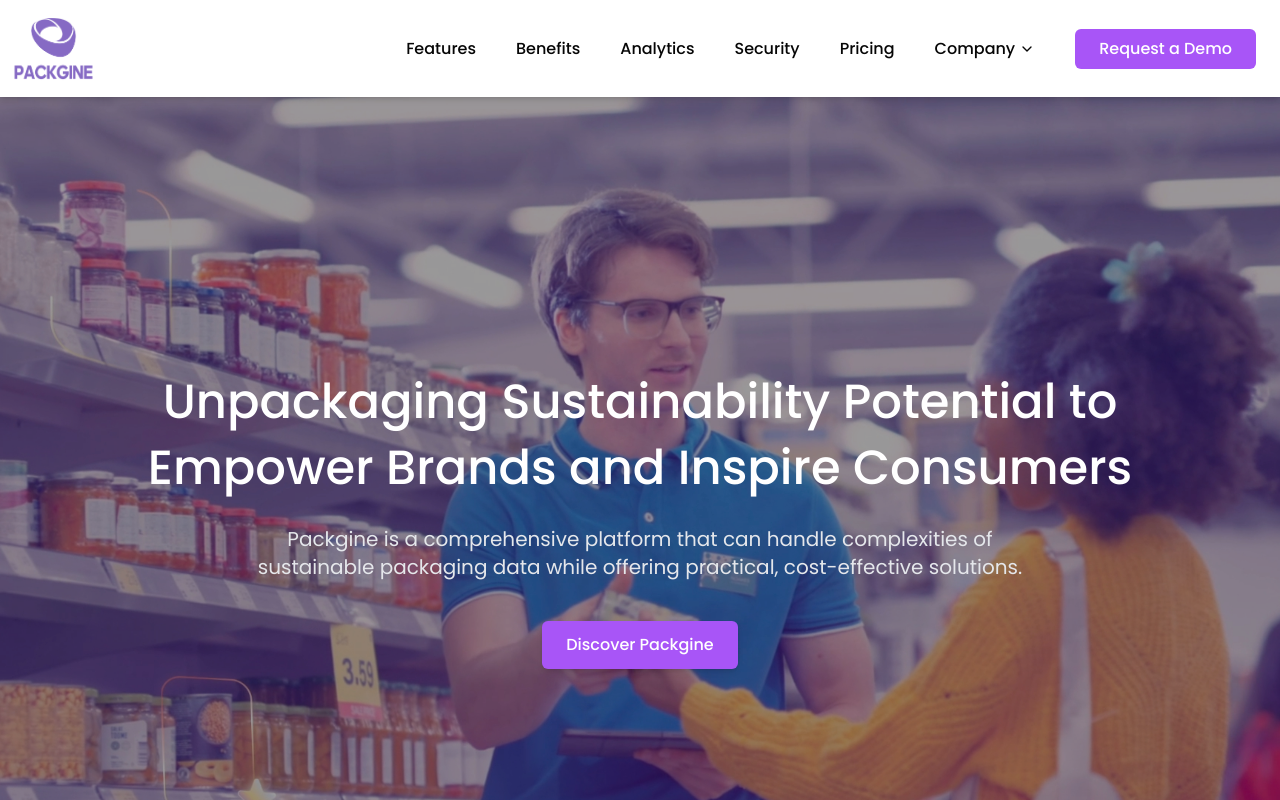
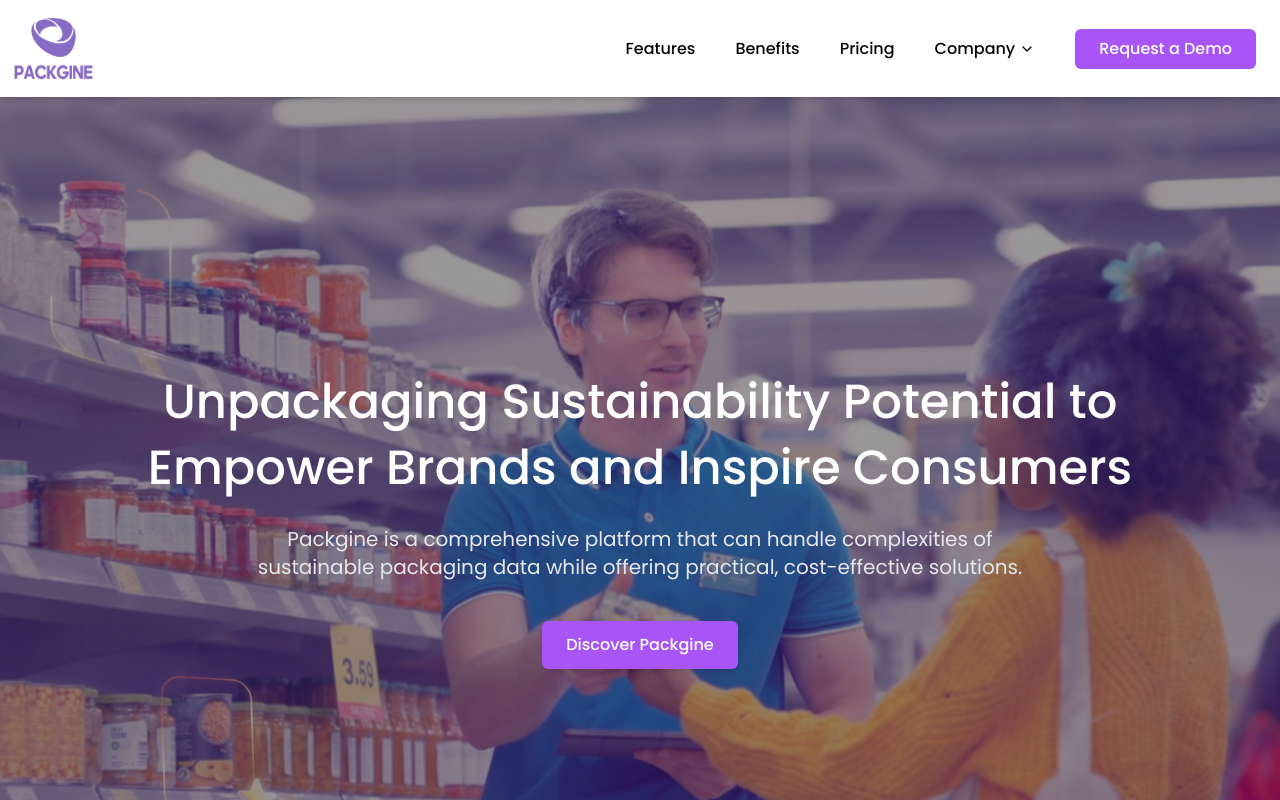
Before and after one commit to Muthuyuvaraj/websiteg, a Next.js app: page / in a window 1280 px wide. Shown: the top 800 px of the page. Built offline with nearby package versions, Linux system fonts and the light colour scheme.

Commit message:
navbarupdate

```diff
--- a/src/components/common/NavBar.tsx
+++ b/src/components/common/NavBar.tsx
@@ -20,8 +20,6 @@ const NavBar = () => {
   const flatLinks = [
     { label: "Features ", href: "/The-tech" },
     { label: "Benefits", href: "/moat" },
-    { label: "Analytics", href: "/product/analytics" },
-    { label: "Security", href: "/product/security" },
     { label: "Pricing", href: "/pricing" },
   ];
 
```
